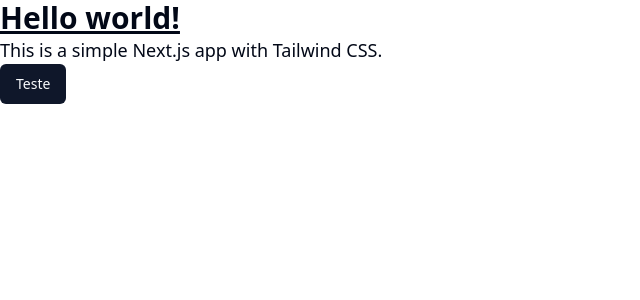
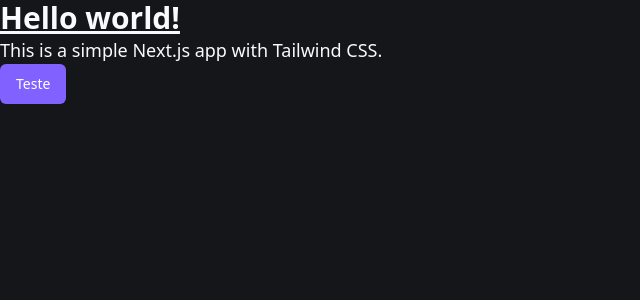
Before and after one commit to RiquelmiDev/FSW-Barber, a Next.js app: page / in a window 1280 px wide. Shown: the top 300 px of the page, without its empty margins (0-640 px from the left). Built offline with nearby package versions, Linux system fonts and the light colour scheme.

Commit message:
chore: atualizar estilos globais e adicionar classe 'dark' ao layout

```diff
--- a/src/app/globals.css
+++ b/src/app/globals.css
@@ -2,77 +2,48 @@
 @tailwind components;
 @tailwind utilities;
 
-@layer utilities {
-  .text-balance {
-    text-wrap: balance;
+@layer base {
+  .dark {
+    --background: 225 9% 9%;
+    --foreground: 210 40% 98%;
+
+    --card: 228 9% 11%;
+    --card-foreground: 210 40% 98%;
+
+    --popover: 228 9% 11%;
+    --popover-foreground: 210 40% 98%;
+
+    --primary: 252 100% 69%;
+    --primary-foreground: 0 0% 100%;
+
+    --secondary: 228 6% 16%;
+    --secondary-foreground: 210 40% 98%;
+
+    --muted: 228 6% 16%;
+    --muted-foreground: 215 20.2% 65.1%;
+
+    --accent: 228 6% 16%;
+    --accent-foreground: 210 40% 98%;
+
+    --destructive: 0 84% 60%;
+    --destructive-foreground: 210 40% 98%;
+
+    --border: 228 6% 16%;
+    --input: 228 6% 16%;
+    --ring: 212.7 26.8% 83.9%;
+
+    --radius: 0.5rem;
   }
 }
 
-
-
 @layer base {
-  :root {
-    --background: 0 0% 100%;
-    --foreground: 222.2 84% 4.9%;
-    --card: 0 0% 100%;
-    --card-foreground: 222.2 84% 4.9%;
-    --popover: 0 0% 100%;
-    --popover-foreground: 222.2 84% 4.9%;
-    --primary: 222.2 47.4% 11.2%;
-    --primary-foreground: 210 40% 98%;
-    --secondary: 210 40% 96.1%;
-    --secondary-foreground: 222.2 47.4% 11.2%;
-    --muted: 210 40% 96.1%;
-    --muted-foreground: 215.4 16.3% 46.9%;
-    --accent: 210 40% 96.1%;
-    --accent-foreground: 222.2 47.4% 11.2%;
-    --destructive: 0 84.2% 60.2%;
-    --destructive-foreground: 210 40% 98%;
-    --border: 214.3 31.8% 91.4%;
-    --input: 214.3 31.8% 91.4%;
-    --ring: 222.2 84% 4.9%;
-    --chart-1: 12 76% 61%;
-    --chart-2: 173 58% 39%;
-    --chart-3: 197 37% 24%;
-    --chart-4: 43 74% 66%;
-    --chart-5: 27 87% 67%;
-    --radius: 0.5rem;
+  * {
+    @apply border-border antialiased;
   }
-  .dark {
-    --background: 222.2 84% 4.9%;
-    --foreground: 210 40% 98%;
-    --card: 222.2 84% 4.9%;
-    --card-foreground: 210 40% 98%;
-    --popover: 222.2 84% 4.9%;
-    --popover-foreground: 210 40% 98%;
-    --primary: 210 40% 98%;
-    --primary-foreground: 222.2 47.4% 11.2%;
-    --secondary: 217.2 32.6% 17.5%;
-    --secondary-foreground: 210 40% 98%;
-    --muted: 217.2 32.6% 17.5%;
-    --muted-foreground: 215 20.2% 65.1%;
-    --accent: 217.2 32.6% 17.5%;
-    --accent-foreground: 210 40% 98%;
-    --destructive: 0 62.8% 30.6%;
-    --destructive-foreground: 210 40% 98%;
-    --border: 217.2 32.6% 17.5%;
-    --input: 217.2 32.6% 17.5%;
-    --ring: 212.7 26.8% 83.9%;
-    --chart-1: 220 70% 50%;
-    --chart-2: 160 60% 45%;
-    --chart-3: 30 80% 55%;
-    --chart-4: 280 65% 60%;
-    --chart-5: 340 75% 55%;
+  html {
+    @apply h-full;
+  }
+  body {
+    @apply h-full bg-background text-foreground;
   }
 }
-
-
-
-@layer base {
-  * {
-    @apply border-border;
-  }
-  body {
-    @apply bg-background text-foreground;
-  }
-}
--- a/src/app/layout.tsx
+++ b/src/app/layout.tsx
@@ -24,7 +24,7 @@
   children: React.ReactNode;
 }>) {
   return (
-    <html lang="en">
+    <html lang="en" className="dark">
       <body
         className={`${geistSans.variable} ${geistMono.variable} antialiased`}
       >
```
